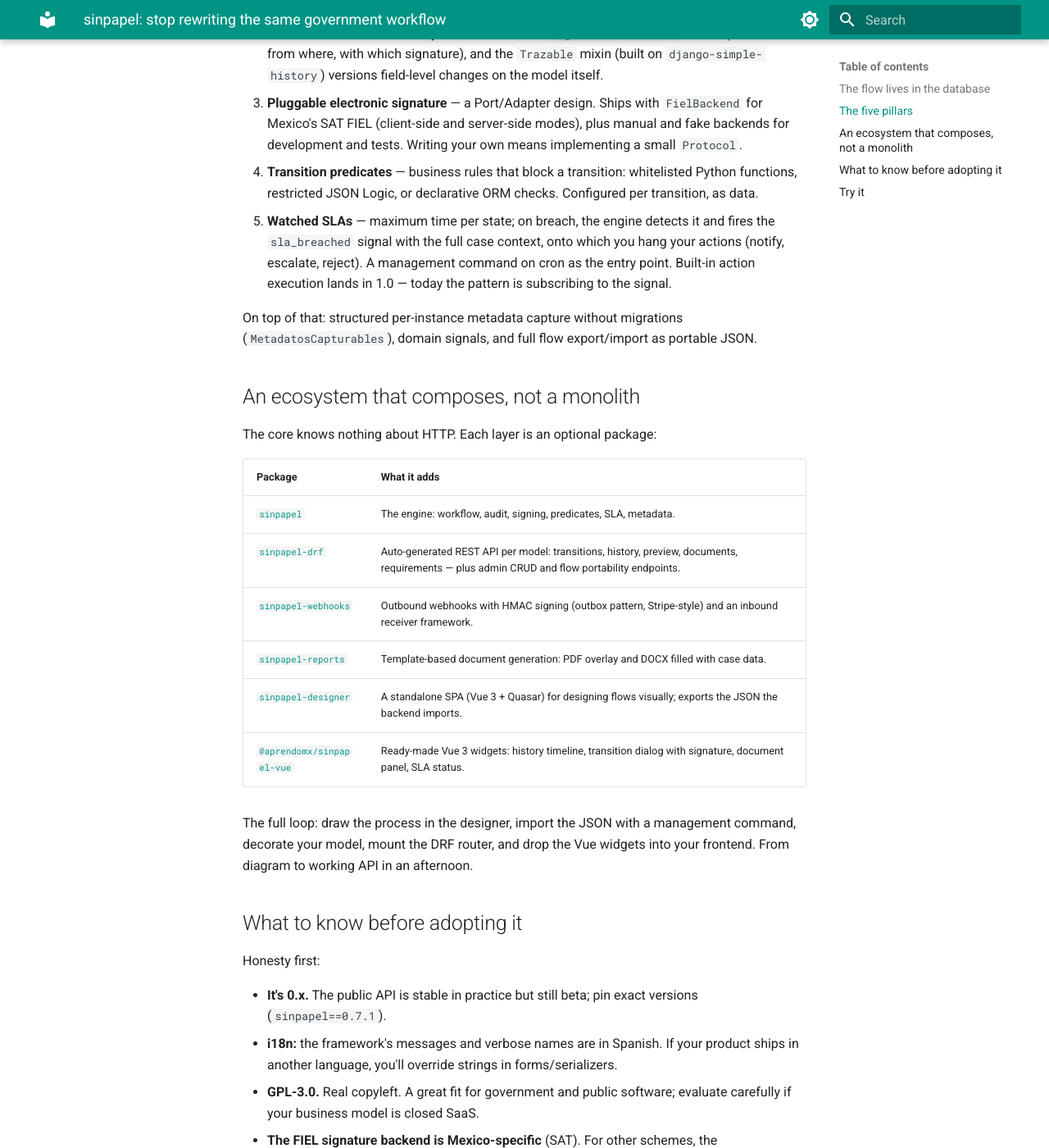
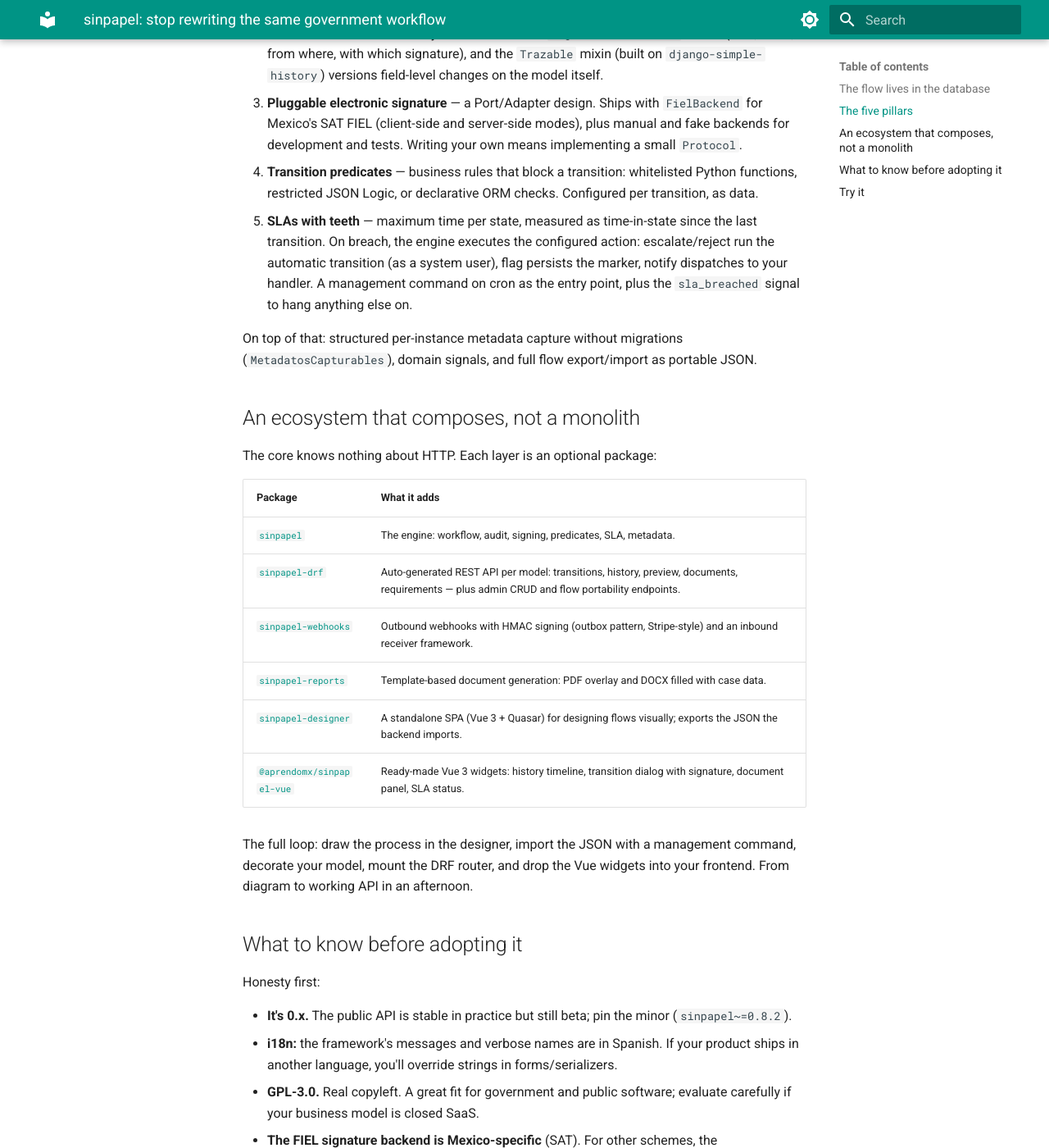
Before and after one commit to aprendomx/sinpapel, an MkDocs documentation site: the page built from docs/articles/devs.en.md, in a window 1280 px wide and 1400 px high, scrolled down 1453 px. Shown: the whole window at 82% size. Built offline with MkDocs 1.6.1 and Material for MkDocs 9.7.7, drawn with Linux system fonts in a browser that asks for light colours.

Commit message:
docs(articles): restaurar afirmaciones de SLA — ahora son ciertas (0.8.x)
Co-Authored-By: Claude Fable 5 <noreply@anthropic.com>

```diff
--- a/docs/articles/devs.en.md
+++ b/docs/articles/devs.en.md
@@ -44,7 +44,7 @@ When the process changes, you publish a new `VersionFlujo` (flow version). Exist
 2. **Immutable audit trail** — every transition writes a `SeguimientoWorkflow` record (who, when, from where, with which signature), and the `Trazable` mixin (built on `django-simple-history`) versions field-level changes on the model itself.
 3. **Pluggable electronic signature** — a Port/Adapter design. Ships with `FielBackend` for Mexico's SAT FIEL (client-side and server-side modes), plus manual and fake backends for development and tests. Writing your own means implementing a small `Protocol`.
 4. **Transition predicates** — business rules that block a transition: whitelisted Python functions, restricted JSON Logic, or declarative ORM checks. Configured per transition, as data.
-5. **Watched SLAs** — maximum time per state; on breach, the engine detects it and fires the `sla_breached` signal with the full case context, onto which you hang your actions (notify, escalate, reject). A management command on cron as the entry point. Built-in action execution lands in 1.0 — today the pattern is subscribing to the signal.
+5. **SLAs with teeth** — maximum time per state, measured as time-in-state since the last transition. On breach, the engine executes the configured action: escalate/reject run the automatic transition (as a system user), flag persists the marker, notify dispatches to your handler. A management command on cron as the entry point, plus the `sla_breached` signal to hang anything else on.
 
 On top of that: structured per-instance metadata capture without migrations (`MetadatosCapturables`), domain signals, and full flow export/import as portable JSON.
 
@@ -67,7 +67,7 @@ The full loop: draw the process in the designer, import the JSON with a manageme
 
 Honesty first:
 
-- **It's 0.x.** The public API is stable in practice but still beta; pin exact versions (`sinpapel==0.7.1`).
+- **It's 0.x.** The public API is stable in practice but still beta; pin the minor (`sinpapel~=0.8.2`).
 - **i18n:** the framework's messages and verbose names are in Spanish. If your product ships in another language, you'll override strings in forms/serializers.
 - **GPL-3.0.** Real copyleft. A great fit for government and public software; evaluate carefully if your business model is closed SaaS.
 - **The FIEL signature backend is Mexico-specific** (SAT). For other schemes, the `SignatureBackend` contract is small and documented.
```
Also changed, not shown: docs/articles/decision-makers.en.md (+1 -1 lines), docs/articles/decisores.es.md (+1 -1 lines), docs/articles/devs.es.md (+2 -2 lines).
